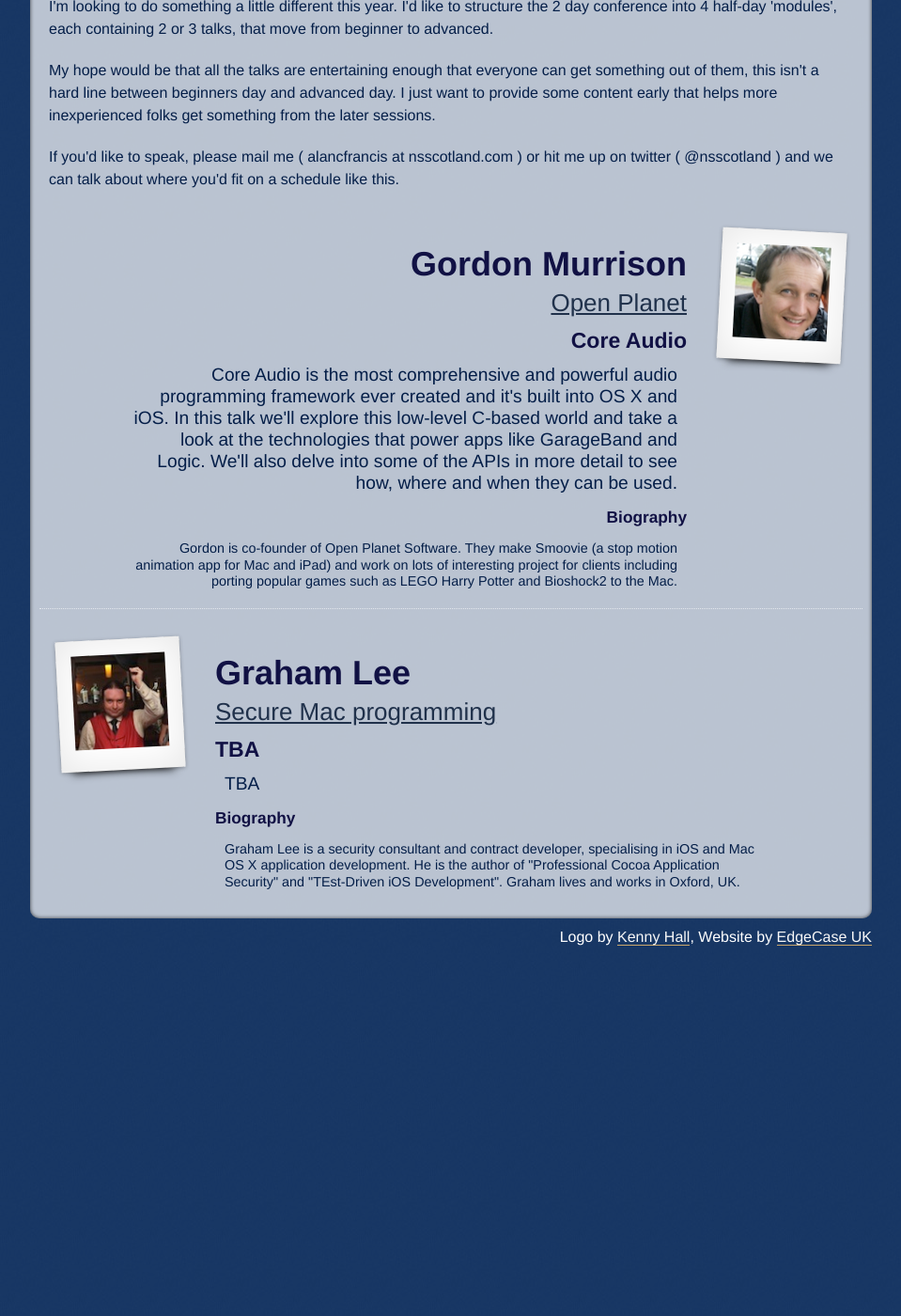
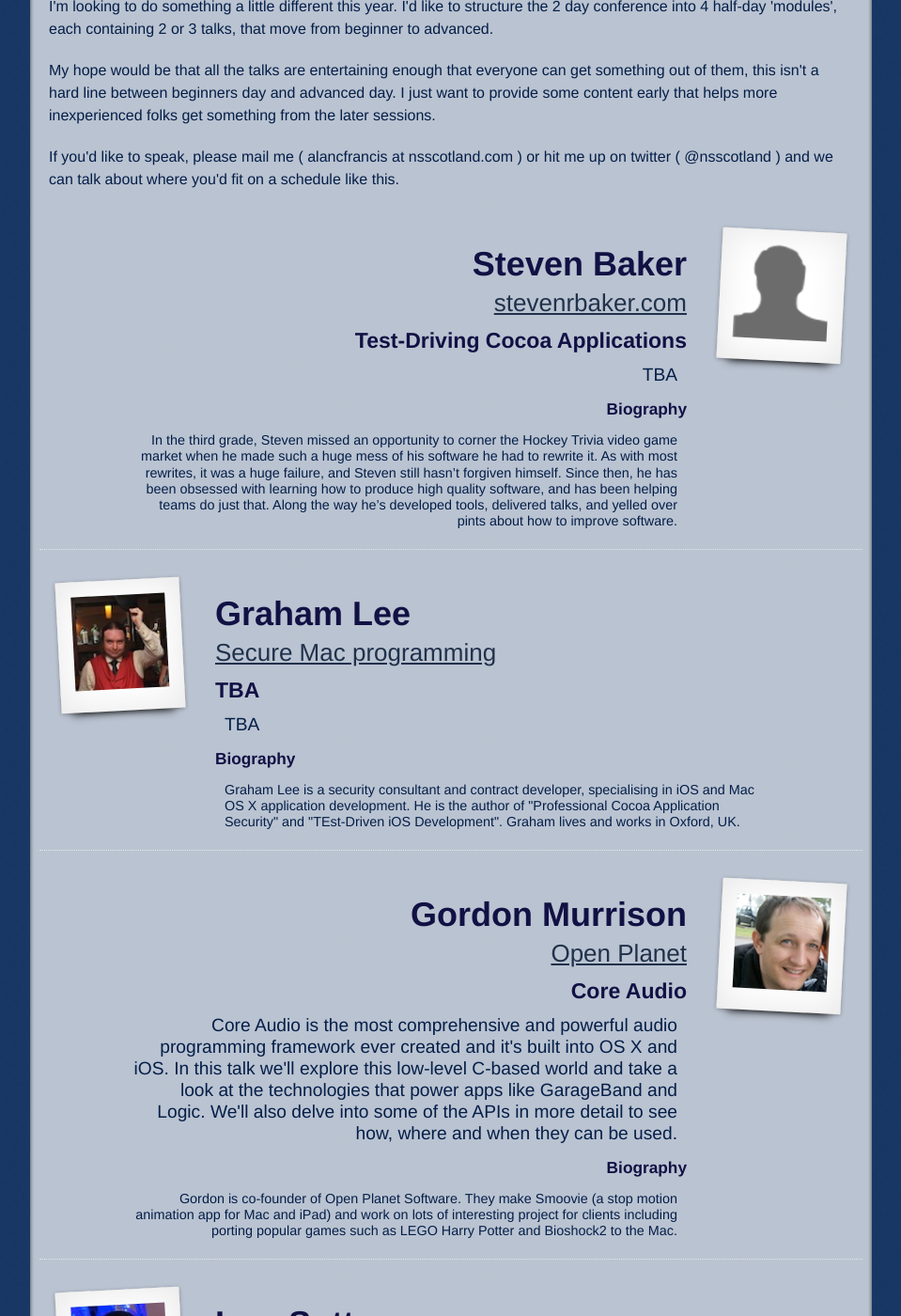
Before and after one commit to acf/nsscotland, a Jekyll site: the page built from index.html, in a window 1280 px wide and 1400 px high, scrolled down 517 px. Shown: the whole window at 94% size, without its empty margins (160-1119 px from the left). Built offline with Jekyll 4.4.1, drawn with Linux system fonts in a browser that asks for light colours; before the commit the page ends 1610 px from its top, so only the background shows below that; some of the changed text lies outside the part shown.

Commit message:
Added Steve Baker and Igor Sutton

```diff
--- a/index.html
+++ b/index.html
@@ -10,6 +10,43 @@
 <p>If you'd like to speak, please mail me ( alancfrancis at nsscotland.com ) or hit me up on twitter ( @nsscotland )
  and we can talk about where you'd fit on a schedule like this.</p>
 
+<div class="speaker">
+  <div class="image drop-shadow lifted rotated">
+    <div><img src="images/placeholder.png"></div>
+  </div>
+
+  <div class="info">
+    <h3>Steven Baker</h3>
+    <a class="bigger" href="http://stevenrbaker.com/">stevenrbaker.com</a>
+    <div class="abstract">
+      <h4>Test-Driving Cocoa Applications</h4>
+      <p>TBA</p>
+    </div>
+    <div class="biography">
+      <h4>Biography</h4>
+      <p>In the third grade, Steven missed an opportunity to corner the Hockey Trivia video game market when he made such a huge mess of his software he had to rewrite it. As with most rewrites, it was a huge failure, and Steven still hasn’t forgiven himself. Since then, he has been obsessed with learning how to produce high quality software, and has been helping teams do just that. Along the way he’s developed tools, delivered talks, and yelled over pints about how to improve software.</p>
+    </div>
+  </div>
+</div>
+
+<div class="speaker">
+  <div class="image drop-shadow lifted rotated">
+    <div><img src="images/graham_lee.jpg"></div>
+  </div>
+
+  <div class="info">
+    <h3>Graham Lee</h3>
+    <a class="bigger" href="http://securemacprogramming.com/">Secure Mac programming</a>
+    <div class="abstract">
+      <h4>TBA</h4>
+      <p>TBA</p>
+    </div>
+    <div class="biography">
+      <h4>Biography</h4>
+      <p>Graham Lee is a security consultant and contract developer, specialising in iOS and Mac OS X application development. He is the author of "Professional Cocoa Application Security" and "TEst-Driven iOS Development". Graham lives and works in Oxford, UK.</p>
+    </div>
+  </div>
+</div>
 
 <div class="speaker">
   <div class="image drop-shadow lifted rotated">
@@ -32,19 +69,19 @@
 
 <div class="speaker">
   <div class="image drop-shadow lifted rotated">
-    <div><img src="images/graham_lee.jpg"></div>
+    <div><img src="images/igor_sutton.jpg"></div>
   </div>
 
   <div class="info">
-    <h3>Graham Lee</h3>
-    <a class="bigger" href="http://securemacprogramming.com/">Secure Mac programming</a>
+    <h3>Igor Sutton</h3>
+    <a class="bigger" href="http://igorsutton.com">igorsutton.com</a>
     <div class="abstract">
-      <h4>TBA</h4>
-      <p>TBA</p>
+      <h4>Nil to MVP: A Developer's Tale</h4>
+      <p>Igor talks about the experience of being a new iOS developer creating a product with technologies he's never used before, from scratch. He'll present the choices he made and what would do differently with the knowledge acquired during the project's lifetime.</p>
     </div>
     <div class="biography">
       <h4>Biography</h4>
-      <p>Graham Lee is a security consultant and contract developer, specialising in iOS and Mac OS X application development. He is the author of "Professional Cocoa Application Security" and "TEst-Driven iOS Development". Graham lives and works in Oxford, UK.</p>
+      <p>Igor Sutton is an opinionated and passionate developer that lost his heart at the fruit company's backyard.</p>
     </div>
   </div>
 </div>
```
Also changed, not shown: images/igor_sutton.jpg (added).
